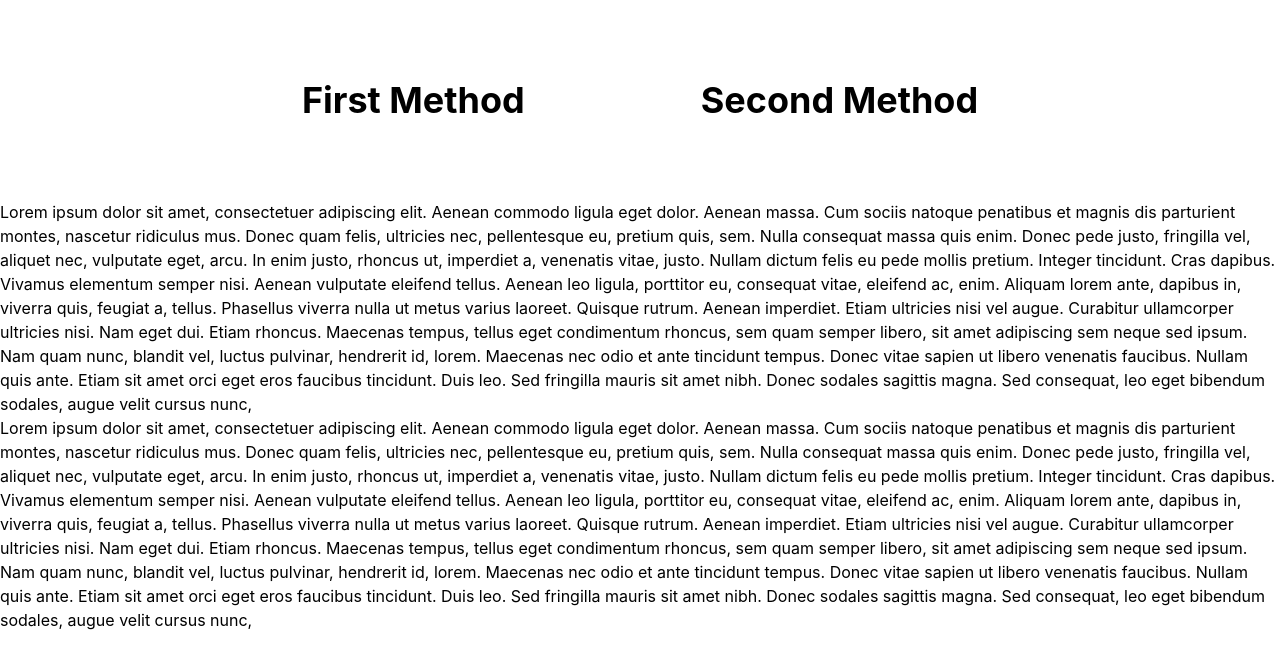
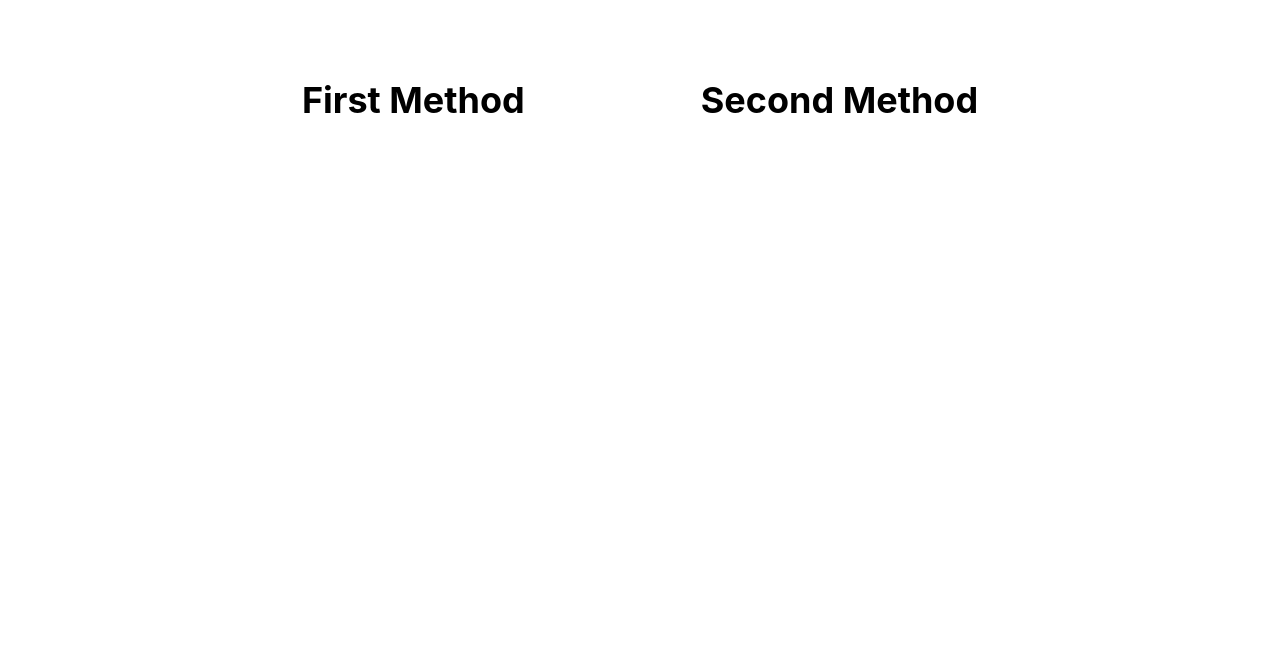
Before and after one commit to chfaraz/test2, a React (Create React App) app: page / in a window 1280 px wide. Shown: the top 668 px of the page. Built offline with nearby package versions, Linux system fonts and the light colour scheme.

Commit message:
fixed the routes issue

```diff
--- a/src/App.js
+++ b/src/App.js
@@ -10,7 +10,7 @@ function App() {
             <div className="App container mx-auto relative">
                 <div className="flex text-4xl my-20 font-bold justify-center px-44">
                     <h1 className="pr-44">
-                        <Link to="/">First Method</Link>
+                        <Link to="/first">First Method</Link>
                     </h1>
                     <h1>
                         <Link to="/second">Second Method</Link>
@@ -18,7 +18,7 @@ function App() {
                 </div>
 
                 <Switch>
-                    <Route exact path="/">
+                    <Route exact path="/first">
                         <FirstMethod />
                     </Route>
                     <Route exact path="/second">
```
